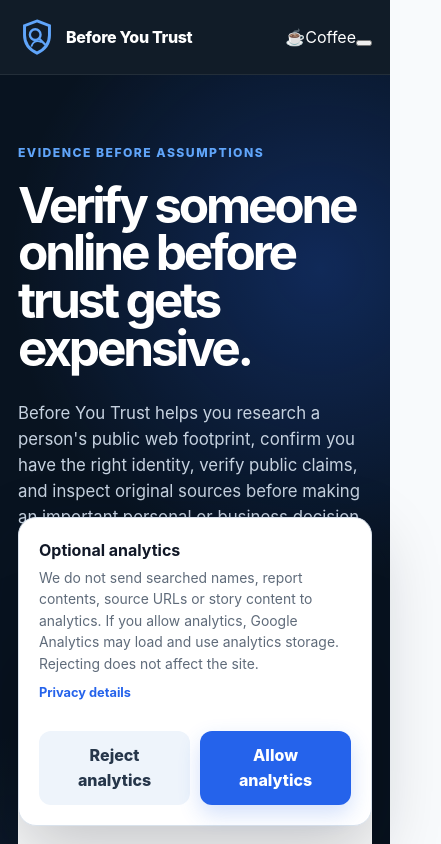
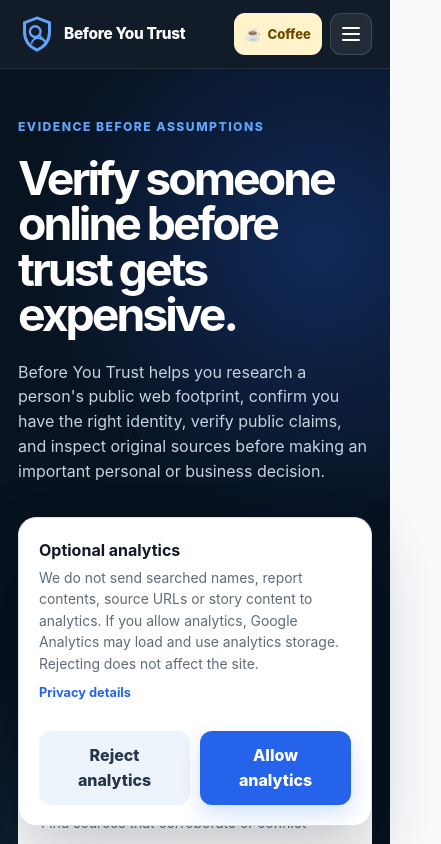
Before and after one commit to kuefmz/before-you-trust, a Next.js app: page / in a window 390 px wide. Shown: the top 844 px of the page, 441 px wide, since content can reach past the window. Built offline with nearby package versions, Linux system fonts and the light colour scheme; no server answers.

Commit message:
Polish mobile layout and search form

```diff
--- a/app/globals.css
+++ b/app/globals.css
@@ -81,6 +81,7 @@ select:focus-visible {
   display: flex;
   justify-content: space-between;
   min-height: 74px;
+  position: relative;
 }
 
 .brand {
@@ -96,22 +97,96 @@ select:focus-visible {
   color: var(--sky);
 }
 
-.site-header nav,
+.desktop-nav,
 .footer-links {
   align-items: center;
   display: flex;
   gap: 24px;
 }
 
-.site-header nav a {
+.desktop-nav a {
   color: #d6e0ed;
   font-size: 0.92rem;
   font-weight: 600;
 }
 
-.site-header nav a:hover,
+.desktop-nav a:hover,
 .footer-links a:hover {
   color: var(--sky);
+}
+
+.mobile-nav {
+  display: none;
+}
+
+.mobile-nav__support {
+  align-items: center;
+  background: #fff3cc;
+  border-radius: 11px;
+  color: #6b4b00;
+  display: inline-flex;
+  font-size: 0.82rem;
+  font-weight: 800;
+  gap: 6px;
+  min-height: 42px;
+  padding: 9px 11px;
+}
+
+.mobile-nav__toggle {
+  align-items: center;
+  background: rgba(255, 255, 255, 0.07);
+  border: 1px solid rgba(255, 255, 255, 0.14);
+  border-radius: 11px;
+  color: var(--white);
+  cursor: pointer;
+  display: inline-flex;
+  flex-direction: column;
+  gap: 4px;
+  height: 42px;
+  justify-content: center;
+  padding: 0;
+  width: 42px;
+}
+
+.mobile-nav__toggle span {
+  background: currentColor;
+  border-radius: 999px;
+  display: block;
+  height: 2px;
+  width: 18px;
+}
+
+.mobile-nav__panel {
+  background: #0d1d30;
+  border: 1px solid rgba(255, 255, 255, 0.1);
+  border-radius: 0 0 18px 18px;
+  box-shadow: 0 24px 55px rgba(0, 0, 0, 0.32);
+  left: 0;
+  padding: 10px;
+  position: absolute;
+  right: 0;
+  top: 100%;
+  z-index: 30;
+}
+
+.mobile-nav__panel nav {
+  display: grid;
+  gap: 4px;
+}
+
+.mobile-nav__panel a {
+  border-radius: 10px;
+  color: #e7edf6;
+  display: block;
+  font-size: 0.96rem;
+  font-weight: 700;
+  padding: 12px 13px;
+}
+
+.mobile-nav__panel a:hover,
+.mobile-nav__panel a:focus-visible {
+  background: rgba(255, 255, 255, 0.07);
+  color: var(--white);
 }
 
 .hero {
@@ -143,6 +218,34 @@ select:focus-visible {
   color: #c6d2e0;
   font-size: clamp(1.05rem, 1.9vw, 1.3rem);
   max-width: 760px;
+}
+
+.hero-actions {
+  align-items: center;
+  display: flex;
+  flex-wrap: wrap;
+  gap: 12px;
+  margin-top: 30px;
+}
+
+.hero-actions .button--outline-light {
+  min-height: 50px;
+}
+
+.hero-assurances {
+  color: #aebed0;
+  display: flex;
+  flex-wrap: wrap;
+  font-size: 0.8rem;
+  gap: 8px 16px;
+  margin-top: 20px;
+}
+
+.hero-assurances span::before {
+  color: var(--sky);
+  content: "✓";
+  font-weight: 900;
+  margin-right: 6px;
 }
 
 .eyebrow {
@@ -807,12 +910,18 @@ select:focus-visible {
 }
 
 @media (max-width: 860px) {
-  .site-header nav {
+  .desktop-nav {
     display: none;
   }
 
+  .mobile-nav {
+    align-items: center;
+    display: flex;
+    gap: 8px;
+  }
+
   .hero {
-    padding: 64px 0 104px;
+    padding: 54px 0 96px;
   }
 
   .hero-grid,
@@ -822,12 +931,22 @@ select:focus-visible {
     grid-template-columns: 1fr;
   }
 
+  .hero-grid {
+    gap: 42px;
+  }
+
   .trust-preview {
     transform: none;
   }
 
-  .search-form {
+  .search-form,
+  .search-advanced__grid {
     grid-template-columns: 1fr;
+  }
+
+  .search-advanced__grid .field--wide,
+  .search-advanced__grid .photo-upload {
+    grid-column: auto;
   }
 
   .field--wide {
@@ -861,13 +980,103 @@ select:focus-visible {
     padding-right: 18px;
   }
 
+  .header-inner {
+    min-height: 68px;
+  }
+
+  .brand {
+    font-size: 0.96rem;
+    gap: 8px;
+  }
+
+  .mobile-nav__panel {
+    left: -2px;
+    right: -2px;
+  }
+
+  .hero {
+    padding: 44px 0 86px;
+  }
+
   .hero h1 {
-    font-size: 3.1rem;
+    font-size: clamp(2.55rem, 12vw, 2.9rem);
+    line-height: 0.98;
+    margin-bottom: 22px;
+  }
+
+  .hero-copy > p {
+    font-size: 1rem;
+    line-height: 1.55;
+  }
+
+  .hero-actions {
+    align-items: stretch;
+    flex-direction: column;
+    margin-top: 24px;
+  }
+
+  .hero-actions .button {
+    width: 100%;
+  }
+
+  .hero-assurances {
+    display: grid;
+    gap: 7px;
+  }
+
+  .trust-preview {
+    padding: 22px;
   }
 
   .experience-panel {
     border-radius: 20px;
     padding: 24px 18px;
+  }
+
+  .panel-heading {
+    margin-bottom: 26px;
+  }
+
+  .panel-heading h2 {
+    font-size: 2rem;
+  }
+
+  .search-form {
+    gap: 16px;
+  }
+
+  .field input,
+  .field textarea,
+  .field select,
+  .photo-upload input[type="file"] {
+    font-size: 16px;
+  }
+
+  .search-advanced > summary {
+    line-height: 1.35;
+    padding: 14px;
+  }
+
+  .search-advanced__content {
+    padding: 14px;
+  }
+
+  .photo-upload {
+    padding: 14px;
+  }
+
+  .form-actions .button {
+    width: 100%;
+  }
+
+  .form-actions > span {
+    font-size: 0.76rem;
+    line-height: 1.45;
+  }
+
+  .responsible-use {
+    font-size: 0.82rem;
+    padding: 13px;
   }
 
   .coverage-grid {
@@ -1429,6 +1638,74 @@ select:focus-visible {
   line-height: 1.45;
 }
 
+.search-advanced {
+  background: #f8fbff;
+  border: 1px solid #d8e4f0;
+  border-radius: 16px;
+  overflow: hidden;
+}
+
+.search-advanced > summary {
+  align-items: center;
+  color: #26364a;
+  cursor: pointer;
+  display: flex;
+  font-size: 0.9rem;
+  font-weight: 800;
+  gap: 12px;
+  justify-content: space-between;
+  list-style: none;
+  padding: 16px 18px;
+}
+
+.search-advanced > summary::-webkit-details-marker {
+  display: none;
+}
+
+.search-advanced > summary::after {
+  align-items: center;
+  background: #eaf2ff;
+  border-radius: 999px;
+  color: var(--blue);
+  content: "+";
+  display: inline-flex;
+  flex: 0 0 auto;
+  font-size: 1.15rem;
+  height: 28px;
+  justify-content: center;
+  line-height: 1;
+  width: 28px;
+}
+
+.search-advanced[open] > summary {
+  border-bottom: 1px solid #d8e4f0;
+}
+
+.search-advanced[open] > summary::after {
+  content: "−";
+}
+
+.search-advanced__content {
+  padding: 18px;
+}
+
+.search-advanced__hint {
+  color: var(--muted);
+  font-size: 0.8rem;
+  margin: 0 0 16px;
+}
+
+.search-advanced__grid {
+  display: grid;
+  gap: 18px;
+  grid-template-columns: repeat(2, minmax(0, 1fr));
+}
+
+.search-advanced__grid .field--wide,
+.search-advanced__grid .photo-upload {
+  grid-column: 1 / -1;
+}
+
 .photo-upload {
   background: #f8fbff;
   border: 1px dashed #a9bfd9;
@@ -1448,7 +1725,21 @@ select:focus-visible {
   background: var(--white);
   border: 1px solid var(--line);
   border-radius: 12px;
-  padding: 10px;
+  color: var(--muted);
+  font-size: 0.84rem;
+  padding: 8px;
+  width: 100%;
+}
+
+.photo-upload input[type="file"]::file-selector-button {
+  background: #eaf2ff;
+  border: 0;
+  border-radius: 9px;
+  color: #1d4ed8;
+  cursor: pointer;
+  font-weight: 800;
+  margin-right: 10px;
+  padding: 10px 12px;
 }
 
 .photo-preview {
```
